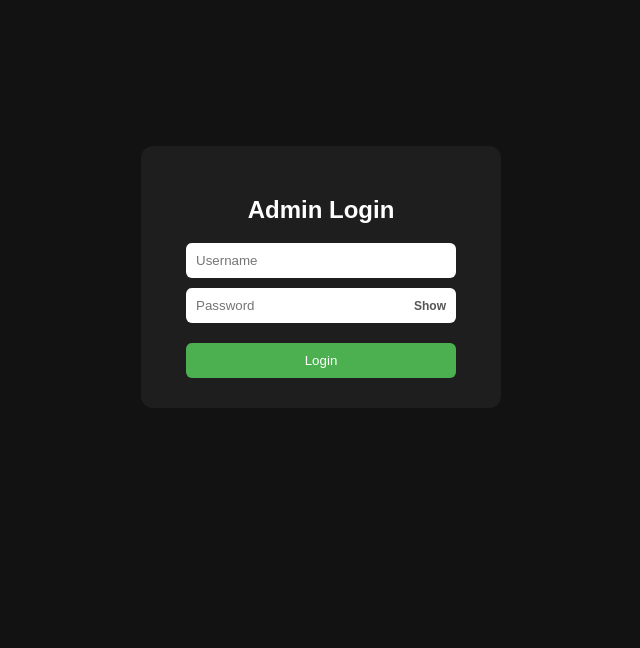
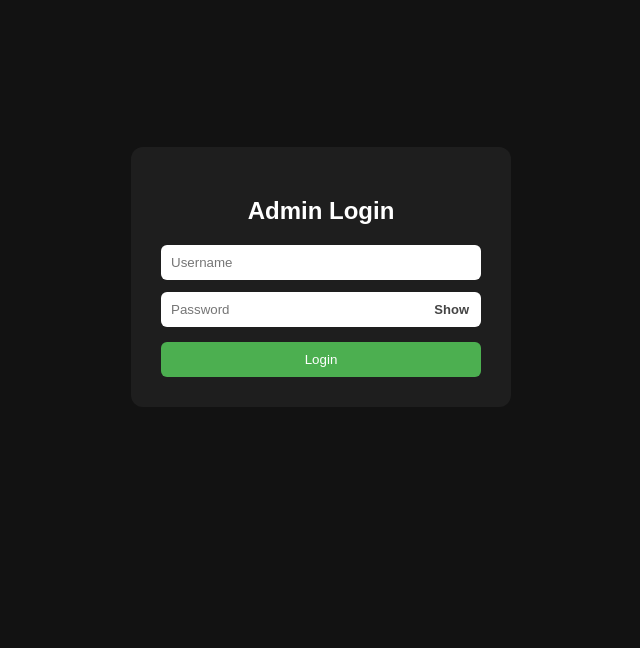
Before and after one commit to Apoorva-22/ManoSamvada, a Flask app: page /admin in a window 1280 px wide. Shown: the part 131-779 px from the top of the page, without its empty margins (319-959 px from the left). Run offline with Flask 3, Linux system fonts and the light colour scheme; the visitor is signed in with stand-in values (Sample User, id 1); some libraries are stand-ins or nearby versions.

Commit message:
Update admin.html

```diff
--- a/templates/admin.html
+++ b/templates/admin.html
@@ -1,7 +1,7 @@
 <!DOCTYPE html>
 <html>
 <head>
-    <title>Admin Login</title>
+<title>Admin Login</title>
 
 <style>
 body{
@@ -18,63 +18,51 @@ body{
     background:#1e1e1e;
     padding:30px;
     border-radius:12px;
-    width:300px;
+    width:320px;
     text-align:center;
 }
 
 input{
-    width:90%;
+    width:100%;
     padding:10px;
-    margin:10px auto;
+    border:none;
     border-radius:6px;
-    border:none;
     outline:none;
-    display:block;
     box-sizing:border-box;
 }
 
-/* password wrapper */
+/* password */
 .password-wrap{
-    width:90%;
-    margin:10px auto;
+    width:100%;
     position:relative;
+    margin-top:12px;
 }
 
-/* password field */
 .password-wrap input{
-    width:100%;
-    margin:0;
-    padding:10px 36px 10px 10px;
+    padding-right:55px;
 }
 
-/* eye */
 .eye-btn{
     position:absolute;
-    right:10px;
+    right:12px;
     top:50%;
     transform:translateY(-50%);
     cursor:pointer;
-
-    font-size:12px;
+    color:#444;
+    font-size:13px;
     font-weight:600;
-
-    color:#555;
     user-select:none;
 }
 
 button{
-    width:90%;
+    width:100%;
+    margin-top:15px;
     padding:10px;
-    margin-top:10px;
     background:#4CAF50;
     color:white;
     border:none;
     border-radius:6px;
     cursor:pointer;
-}
-
-button:hover{
-    background:#45a049;
 }
 </style>
 </head>
@@ -103,8 +91,8 @@ button:hover{
 
         <span
             class="eye-btn"
+            id="togglePass"
             onclick="togglePassword()"
-            id="togglePass"
         >
             Show
         </span>
@@ -137,15 +125,9 @@ function login(){
     .then(data=>{
 
         if(data.success){
-
             window.location.href="/admin";
-
         }else{
-
-            alert(
-                data.message ||
-                "Invalid credentials"
-            );
+            alert(data.message || "Invalid credentials");
         }
     });
 }
@@ -173,7 +155,6 @@ function togglePassword(){
 function handleKey(e){
 
     if(e.key==="Enter"){
-
         e.preventDefault();
         login();
     }
```
